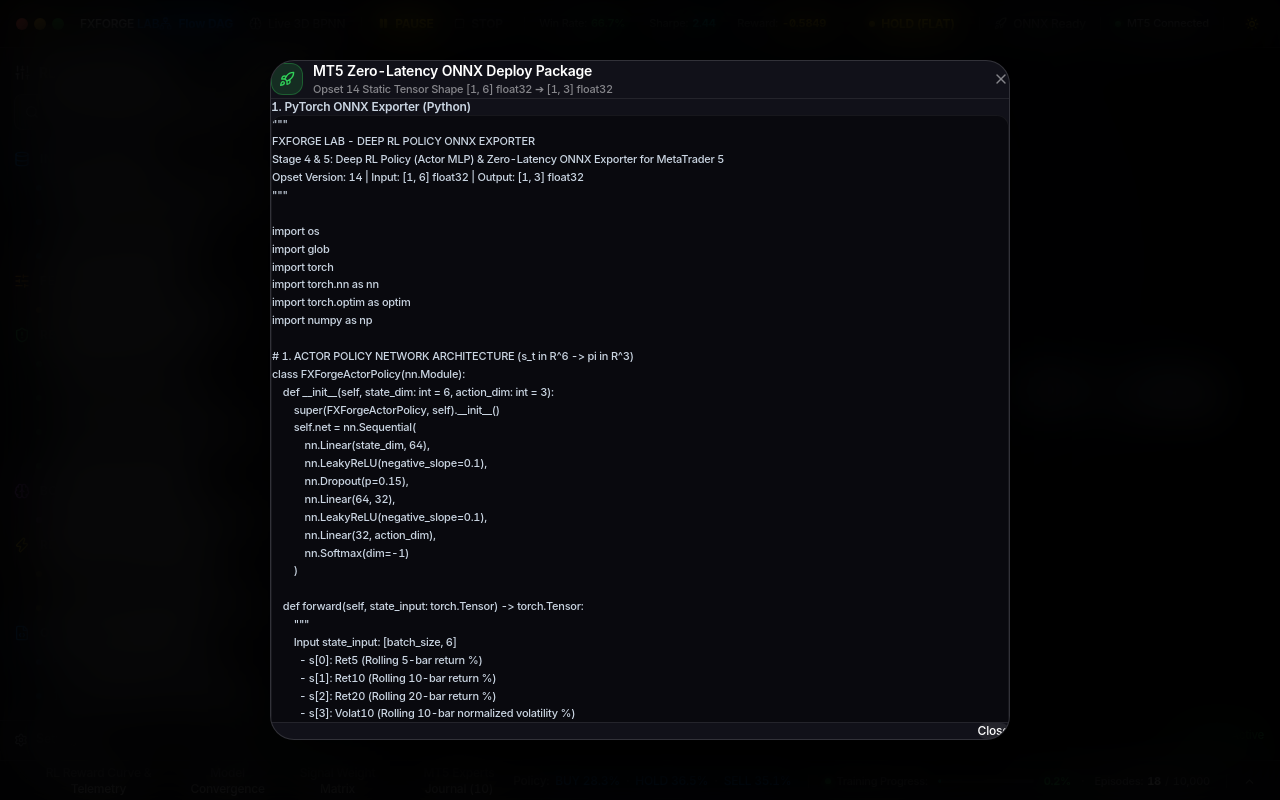
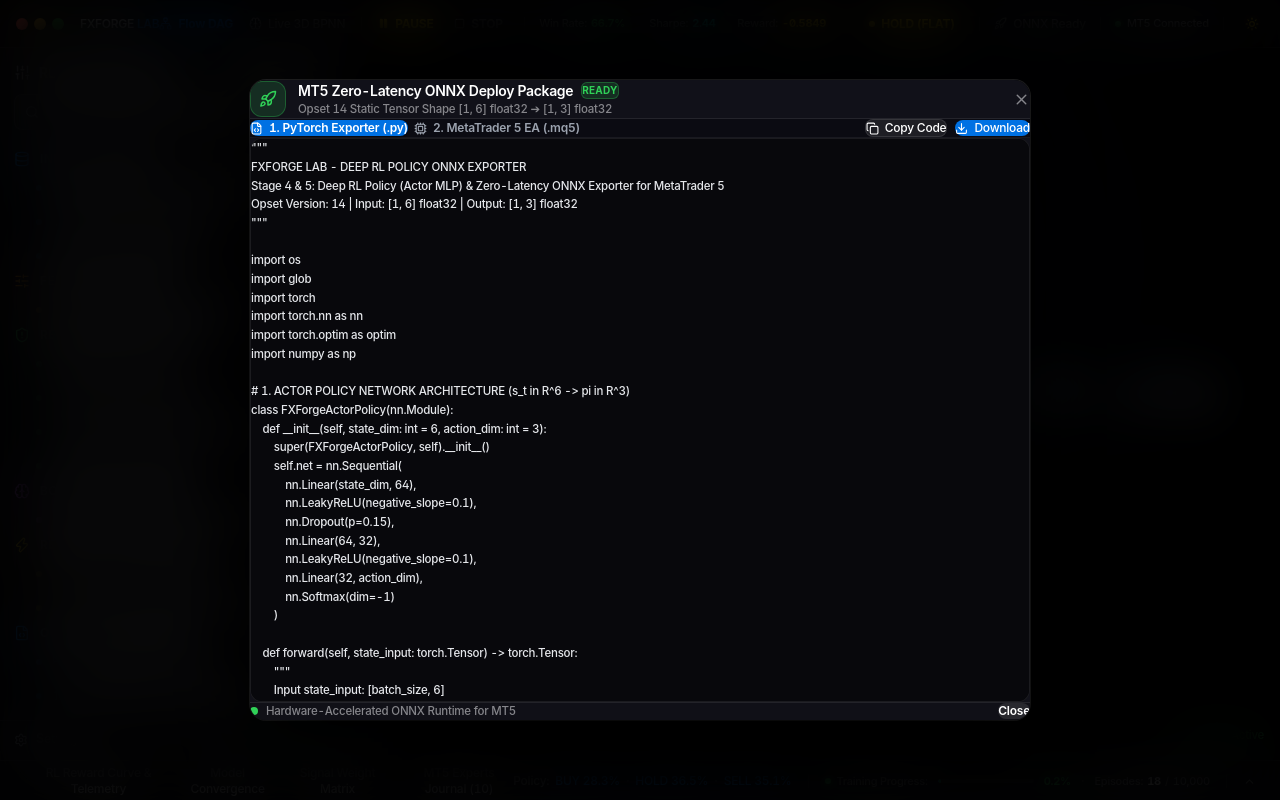
Before and after one commit to superman-owner/AI-RL-BPNN, a React (Vite) app: page / in a window 1280 px wide. Both pictures are taken after a click on the button "ONNX Ready". Built offline with nearby package versions, Linux system fonts and the light colour scheme.

Commit message:
fix(modal): Redesign MT5 Deploy Export Modal with full Apple Light/Dark theme support, tab switcher, copy/download, and fix layout overflow

```diff
--- a/src/components/Modals/MT5DeployModal.tsx
+++ b/src/components/Modals/MT5DeployModal.tsx
@@ -1,5 +1,6 @@
-import React from 'react';
+import React, { useState } from 'react';
 import * as LucideIcons from 'lucide-react';
+import { useTheme } from '../../context/ThemeContext';
 import { generatePythonOnnxScript, generateMql5SourceCode } from '../../services/onnxExporter';
 
 interface MT5DeployModalProps {
@@ -8,59 +9,240 @@
 }
 
 export const MT5DeployModal: React.FC<MT5DeployModalProps> = ({ isOpen, onClose }) => {
+  const { theme } = useTheme();
+  const isLight = theme === 'light';
+  const [activeTab, setActiveTab] = useState<'python' | 'mql5'>('python');
+  const [copied, setCopied] = useState(false);
+
   if (!isOpen) return null;
 
+  const pythonCode = generatePythonOnnxScript();
+  const mql5Code = generateMql5SourceCode();
+  const currentCode = activeTab === 'python' ? pythonCode : mql5Code;
+
+  const handleCopy = () => {
+    navigator.clipboard.writeText(currentCode);
+    setCopied(true);
+    setTimeout(() => setCopied(false), 2000);
+  };
+
+  const handleDownload = () => {
+    const filename = activeTab === 'python' ? 'fxforge_onnx_exporter.py' : 'FXForge_RL_EA.mq5';
+    const blob = new Blob([currentCode], { type: 'text/plain;charset=utf-8' });
+    const url = URL.createObjectURL(blob);
+    const link = document.createElement('a');
+    link.href = url;
+    link.download = filename;
+    link.click();
+    URL.revokeObjectURL(url);
+  };
+
   return (
-    <div className="fixed inset-0 z-50 bg-black/80 backdrop-blur-xl flex items-center justify-center p-6 animate-in fade-in duration-200 select-none">
-      <div className="bg-[#12121a]/98 backdrop-blur-3xl border border-white/[0.14] rounded-3xl shadow-[0_24px_64px_rgba(0,0,0,0.85)] text-white w-[740px] max-w-[92vw] p-6 flex flex-col max-h-[85vh] overflow-hidden">
-        {/* Header */}
-        <div className="flex items-center justify-between border-b border-white/[0.08] pb-4 mb-4 flex-shrink-0">
-          <div className="flex items-center gap-2.5">
-            <div className="w-8 h-8 rounded-xl bg-[#30d158]/15 border border-[#30d158]/30 flex items-center justify-center text-[#30d158]">
-              <LucideIcons.Rocket size={16} />
+    <div
+      style={{
+        cursor: 'var(--mac-cursor-default)',
+      }}
+      className={`fixed inset-0 z-50 flex items-center justify-center p-4 sm:p-6 select-none transition-colors ${
+        isLight ? 'bg-black/30 backdrop-blur-md' : 'bg-black/80 backdrop-blur-xl'
+      }`}
+    >
+      {/*  macOS Style Glass Modal Window */}
+      <div
+        style={{
+          boxShadow: isLight
+            ? '0 24px 70px rgba(0, 0, 0, 0.18), 0 0 0 1px rgba(0, 0, 0, 0.1)'
+            : '0 30px 80px rgba(0, 0, 0, 0.9), 0 0 0 1px rgba(255, 255, 255, 0.12)',
+        }}
+        className={`w-[780px] max-w-[94vw] h-[640px] max-h-[88vh] rounded-2xl flex flex-col overflow-hidden transition-colors ${
+          isLight
+            ? 'bg-[#ffffff]/98 backdrop-blur-3xl text-[#1d1d1f]'
+            : 'bg-[#12121a]/98 backdrop-blur-3xl text-white'
+        }`}
+      >
+        {/* 1. Header (Locked flex-shrink-0) */}
+        <div
+          className={`px-5 py-4 flex items-center justify-between border-b flex-shrink-0 ${
+            isLight ? 'border-black/[0.08]' : 'border-white/[0.08]'
+          }`}
+        >
+          <div className="flex items-center gap-3">
+            <div
+              className={`w-9 h-9 rounded-xl flex items-center justify-center flex-shrink-0 ${
+                isLight
+                  ? 'bg-[#34c759]/15 border border-[#34c759]/30 text-[#28cd41]'
+                  : 'bg-[#30d158]/15 border border-[#30d158]/30 text-[#30d158]'
+              }`}
+            >
+              <LucideIcons.Rocket size={18} />
             </div>
             <div>
-              <h3 className="text-sm font-semibold text-white">MT5 Zero-Latency ONNX Deploy Package</h3>
-              <p className="text-[11px] text-[#86868b]">Opset 14 Static Tensor Shape [1, 6] float32 ➔ [1, 3] float32</p>
+              <div className="flex items-center gap-2">
+                <h3
+                  className={`text-[14px] font-semibold tracking-tight ${
+                    isLight ? 'text-[#111827]' : 'text-white'
+                  }`}
+                >
+                  MT5 Zero-Latency ONNX Deploy Package
+                </h3>
+                <span
+                  className={`px-2 py-0.5 rounded-md text-[10px] font-bold tracking-wide uppercase ${
+                    isLight
+                      ? 'bg-[#34c759]/15 text-[#28cd41] border border-[#34c759]/25'
+                      : 'bg-[#30d158]/15 text-[#30d158] border border-[#30d158]/30'
+                  }`}
+                >
+                  Ready
+                </span>
+              </div>
+              <p
+                className={`text-[11.5px] mt-0.5 ${
+                  isLight ? 'text-[#6b7280]' : 'text-[#86868b]'
+                }`}
+              >
+                Opset 14 Static Tensor Shape <code className="font-mono">[1, 6] float32</code> ➔ <code className="font-mono">[1, 3] float32</code>
+              </p>
             </div>
           </div>
+
           <button
             onClick={onClose}
-            className="p-1.5 rounded-lg text-[#86868b] hover:text-white hover:bg-white/[0.08] transition-colors cursor-pointer"
+            style={{ cursor: 'var(--mac-cursor-pointer)' }}
+            className={`p-1.5 rounded-lg transition-colors ${
+              isLight
+                ? 'text-[#6b7280] hover:text-[#111827] hover:bg-black/[0.06]'
+                : 'text-[#86868b] hover:text-white hover:bg-white/[0.08]'
+            }`}
           >
-            <LucideIcons.X size={16} />
+            <LucideIcons.X size={17} />
           </button>
         </div>
 
-        {/* Code Content */}
-        <div className="flex-1 overflow-y-auto space-y-4 pr-1 custom-scrollbar text-xs select-text">
-          <div>
-            <div className="flex items-center justify-between mb-1.5 text-slate-300 font-semibold">
-              <span>1. PyTorch ONNX Exporter (Python)</span>
-            </div>
-            <pre className="p-3.5 bg-[#09090e] border border-white/[0.06] rounded-xl text-[11px] font-mono text-slate-300 overflow-x-auto custom-scrollbar leading-relaxed">
-              {generatePythonOnnxScript()}
-            </pre>
+        {/* 2. Tab Navigation & Actions Bar (Locked flex-shrink-0) */}
+        <div
+          className={`px-5 py-2.5 flex items-center justify-between border-b flex-shrink-0 ${
+            isLight ? 'bg-[#f5f5f7] border-black/[0.06]' : 'bg-[#0b0b12] border-white/[0.06]'
+          }`}
+        >
+          {/* Segmented Tab Control */}
+          <div className="flex items-center gap-1.5">
+            <button
+              onClick={() => setActiveTab('python')}
+              style={{ cursor: 'var(--mac-cursor-pointer)' }}
+              className={`px-3 py-1.5 rounded-lg text-xs font-semibold flex items-center gap-1.5 transition-all ${
+                activeTab === 'python'
+                  ? isLight
+                    ? 'bg-[#0071e3] text-white shadow-sm'
+                    : 'bg-[#0071e3] text-white shadow-sm'
+                  : isLight
+                  ? 'text-[#4b5563] hover:text-[#111827] hover:bg-black/[0.05]'
+                  : 'text-[#9ca3af] hover:text-white hover:bg-white/[0.06]'
+              }`}
+            >
+              <LucideIcons.FileCode size={13} />
+              1. PyTorch Exporter (.py)
+            </button>
+
+            <button
+              onClick={() => setActiveTab('mql5')}
+              style={{ cursor: 'var(--mac-cursor-pointer)' }}
+              className={`px-3 py-1.5 rounded-lg text-xs font-semibold flex items-center gap-1.5 transition-all ${
+                activeTab === 'mql5'
+                  ? isLight
+                    ? 'bg-[#0071e3] text-white shadow-sm'
+                    : 'bg-[#0071e3] text-white shadow-sm'
+                  : isLight
+                  ? 'text-[#4b5563] hover:text-[#111827] hover:bg-black/[0.05]'
+                  : 'text-[#9ca3af] hover:text-white hover:bg-white/[0.06]'
+              }`}
+            >
+              <LucideIcons.Cpu size={13} />
+              2. MetaTrader 5 EA (.mq5)
+            </button>
           </div>
 
-          <div>
-            <div className="flex items-center justify-between mb-1.5 text-slate-300 font-semibold">
-              <span>2. Native MetaTrader 5 Expert Advisor (MQL5)</span>
-            </div>
-            <pre className="p-3.5 bg-[#09090e] border border-white/[0.06] rounded-xl text-[11px] font-mono text-slate-300 overflow-x-auto custom-scrollbar leading-relaxed">
-              {generateMql5SourceCode()}
-            </pre>
+          {/* Quick Action Buttons */}
+          <div className="flex items-center gap-2">
+            <button
+              onClick={handleCopy}
+              style={{ cursor: 'var(--mac-cursor-pointer)' }}
+              className={`px-2.5 py-1.5 rounded-lg text-xs font-medium flex items-center gap-1.5 transition-all ${
+                copied
+                  ? isLight
+                    ? 'bg-[#34c759]/15 text-[#28cd41] border border-[#34c759]/30'
+                    : 'bg-[#30d158]/15 text-[#30d158] border border-[#30d158]/30'
+                  : isLight
+                  ? 'bg-white text-[#111827] border border-black/[0.12] hover:bg-black/[0.04]'
+                  : 'bg-white/[0.08] text-white border border-white/[0.10] hover:bg-white/[0.14]'
+              }`}
+            >
+              {copied ? <LucideIcons.Check size={13} /> : <LucideIcons.Copy size={13} />}
+              {copied ? 'Copied!' : 'Copy Code'}
+            </button>
+
+            <button
+              onClick={handleDownload}
+              style={{ cursor: 'var(--mac-cursor-pointer)' }}
+              className={`px-2.5 py-1.5 rounded-lg text-xs font-medium flex items-center gap-1.5 transition-all ${
+                isLight
+                  ? 'bg-[#0071e3] text-white hover:bg-[#0077ed]'
+                  : 'bg-[#0071e3] text-white hover:bg-[#0077ed]'
+              }`}
+            >
+              <LucideIcons.Download size={13} />
+              Download
+            </button>
           </div>
         </div>
 
-        {/* Footer */}
-        <div className="mt-4 pt-3 border-t border-white/[0.08] flex items-center justify-end gap-3 flex-shrink-0">
-          <button
-            onClick={onClose}
-            className="px-4 py-2 rounded-xl bg-white/[0.08] hover:bg-white/[0.14] text-white text-xs font-medium cursor-pointer"
+        {/* 3. Code Viewport (Strictly flex-1 min-h-0 with custom scrolling - No overflow / "ตกขอบ") */}
+        <div className="flex-1 min-h-0 p-4 overflow-hidden flex flex-col">
+          <pre
+            className={`w-full h-full p-4 rounded-xl text-[11.5px] font-mono overflow-auto custom-scrollbar leading-relaxed border select-text transition-colors ${
+              isLight
+                ? 'bg-[#f5f5f7] border-black/[0.08] text-[#1f2937]'
+                : 'bg-[#08080c] border-white/[0.08] text-[#e5e7eb]'
+            }`}
           >
-            Close
-          </button>
+            {currentCode}
+          </pre>
+        </div>
+
+        {/* 4. Footer (Locked flex-shrink-0 - Always Visible) */}
+        <div
+          className={`px-5 py-3 border-t flex items-center justify-between flex-shrink-0 ${
+            isLight
+              ? 'bg-[#fafafa] border-black/[0.08]'
+              : 'bg-[#101017] border-white/[0.08]'
+          }`}
+        >
+          <div className="flex items-center gap-2">
+            <span
+              className={`w-2 h-2 rounded-full ${
+                isLight ? 'bg-[#34c759]' : 'bg-[#30d158]'
+              }`}
+            />
+            <span
+              className={`text-[11.5px] font-medium ${
+                isLight ? 'text-[#6b7280]' : 'text-[#86868b]'
+              }`}
+            >
+              Hardware-Accelerated ONNX Runtime for MT5
+            </span>
+          </div>
+
+          <div className="flex items-center gap-2.5">
+            <button
+              onClick={onClose}
+              style={{ cursor: 'var(--mac-cursor-pointer)' }}
+              className={`px-4 py-2 rounded-xl text-xs font-semibold transition-all ${
+                isLight
+                  ? 'bg-black/[0.07] hover:bg-black/[0.12] text-[#111827]'
+                  : 'bg-white/[0.10] hover:bg-white/[0.16] text-white'
+              }`}
+            >
+              Close
+            </button>
+          </div>
         </div>
       </div>
     </div>
```
